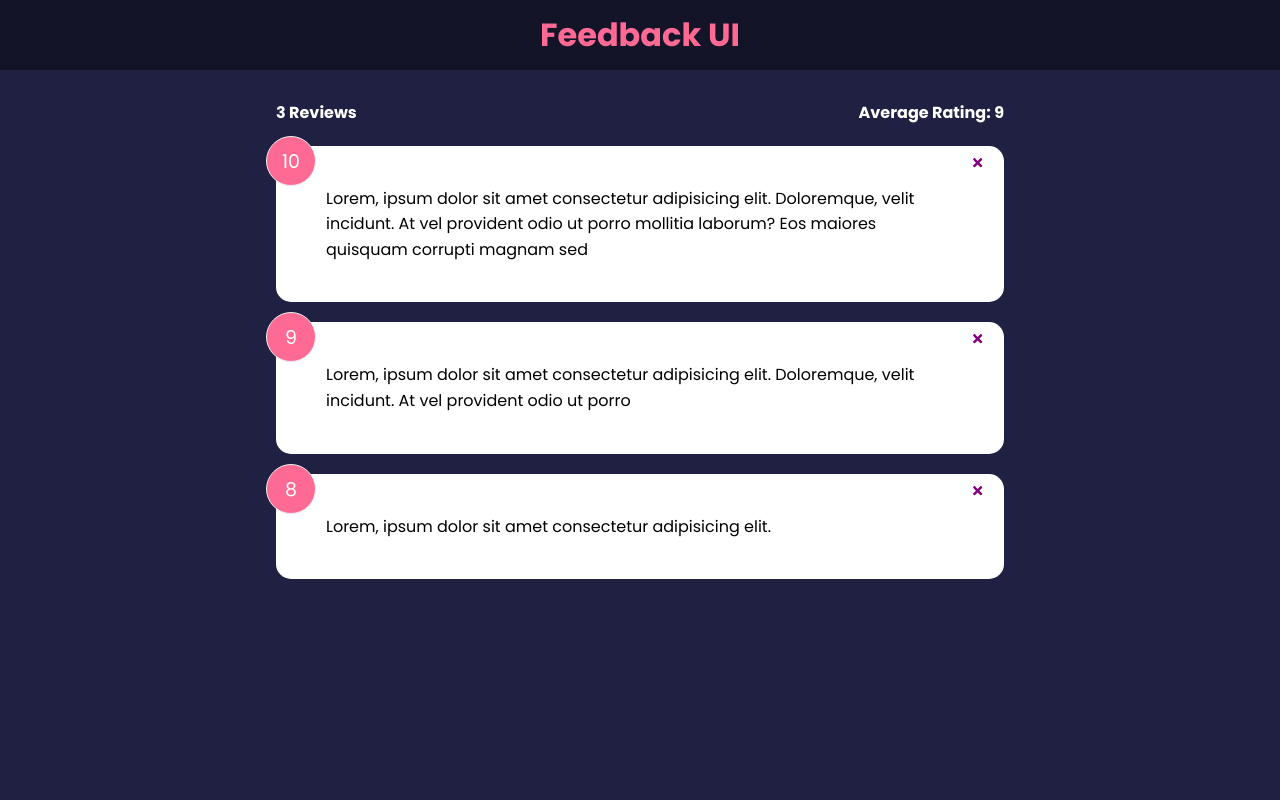
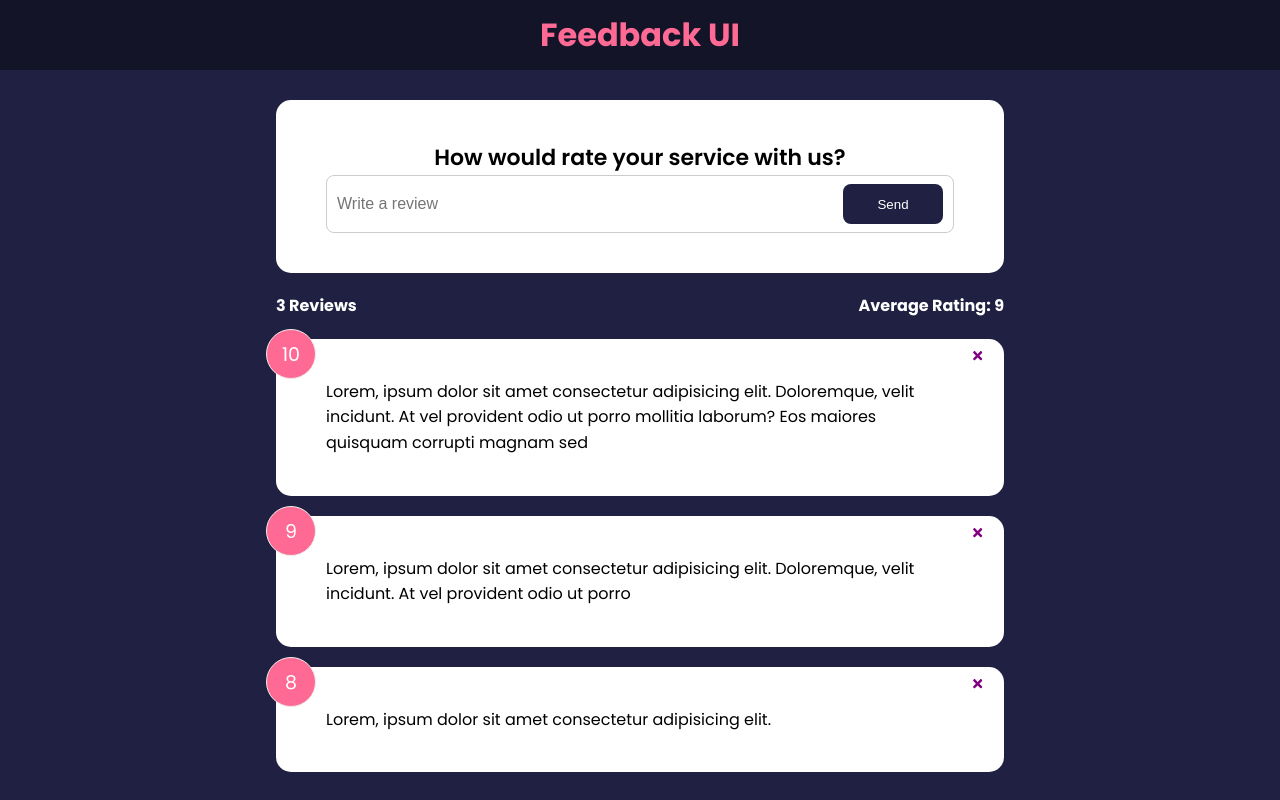
Before and after one commit to AqilArif/Feedback-App, a React app: page / in a window 1280 px wide. Built offline with nearby package versions, Linux system fonts and the light colour scheme; the HTML template or start-up script is replaced by a standard one.

Commit message:
Create a custom button component and use it in Feedback Form

```diff
--- a/src/App.jsx
+++ b/src/App.jsx
@@ -5,6 +5,7 @@
 import feedbackData from './data/FeedbackData';
 import FeedbackList from './components/FeedbackList';
 import FeedbackStats from './components/FeedbackStats';
+import FeedbackForm from './components/FeedbackForm';
 
 function App () {
 
@@ -21,6 +22,8 @@
       <Header />
 
       <div className="container">
+        <FeedbackForm />
+
         <FeedbackStats feedback={feedback} />
 
         <FeedbackList feedback={feedback}  handleDelete={deleteFeedback} />
--- /dev/null
+++ b/src/components/FeedbackForm.jsx
@@ -0,0 +1,35 @@
+import React, { useState } from 'react'
+import Card from './shared/Card'
+import Button from './shared/Button';
+
+const FeedbackForm = () => {
+
+  const [text, setText] = useState('');
+
+  const handleTextChange = (event) => {
+    setText(event.target.value)
+  }
+
+  return (
+    <Card>
+        <form action="">
+            <h2>How would rate your service with us?</h2>
+
+            {/* todo - rating select component */}
+
+            <div className="input-group">
+                <input
+                    type="text"
+                    value={text}
+                    onChange={handleTextChange}
+                    placeholder="Write a review"
+                />
+
+                <Button type="submit">Send</Button>
+            </div>
+        </form>
+    </Card>
+  )
+}
+
+export default FeedbackForm
--- /dev/null
+++ b/src/components/shared/Button.jsx
@@ -0,0 +1,25 @@
+import React from 'react';
+import propTypes from 'prop-types';
+
+const Button = ({ children, version, type, isDisabled }) => {
+  return (
+    <button type={type} disabled={isDisabled} className={`btn btn-${version}`} >
+        {children}
+    </button>
+  )
+}
+
+Button.defaultProps = {
+    version: 'primary',
+    type: 'button',
+    isDisabled: false
+}
+
+Button.propTypes = {
+    children: propTypes.node.isRequired,
+    version: propTypes.string,
+    type: propTypes.string,
+    isDisabled: propTypes.bool,
+}
+
+export default Button
```
